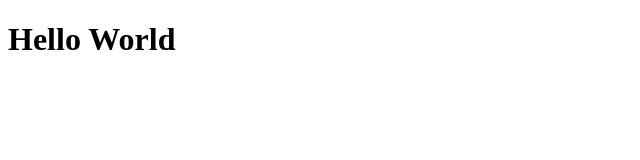
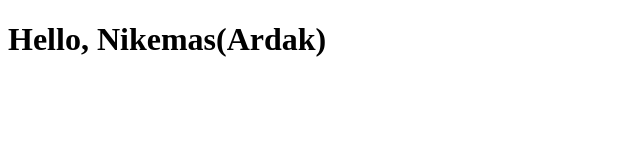
Before and after one commit to Nikemas/github-practies, a plain HTML site: page index.html in a window 1280 px wide. Shown: the whole page, without its empty margins (0-640 px from the left). Drawn offline with Linux system fonts and the light colour scheme.

Commit message:
add value name user

```diff
--- a/index.html
+++ b/index.html
@@ -7,6 +7,6 @@
     <title>Document</title>
 </head>
 <body>
-    <h1>Hello World</h1>
+    <h1>Hello, Nikemas(Ardak)</h1>
 </body>
 </html>
```
